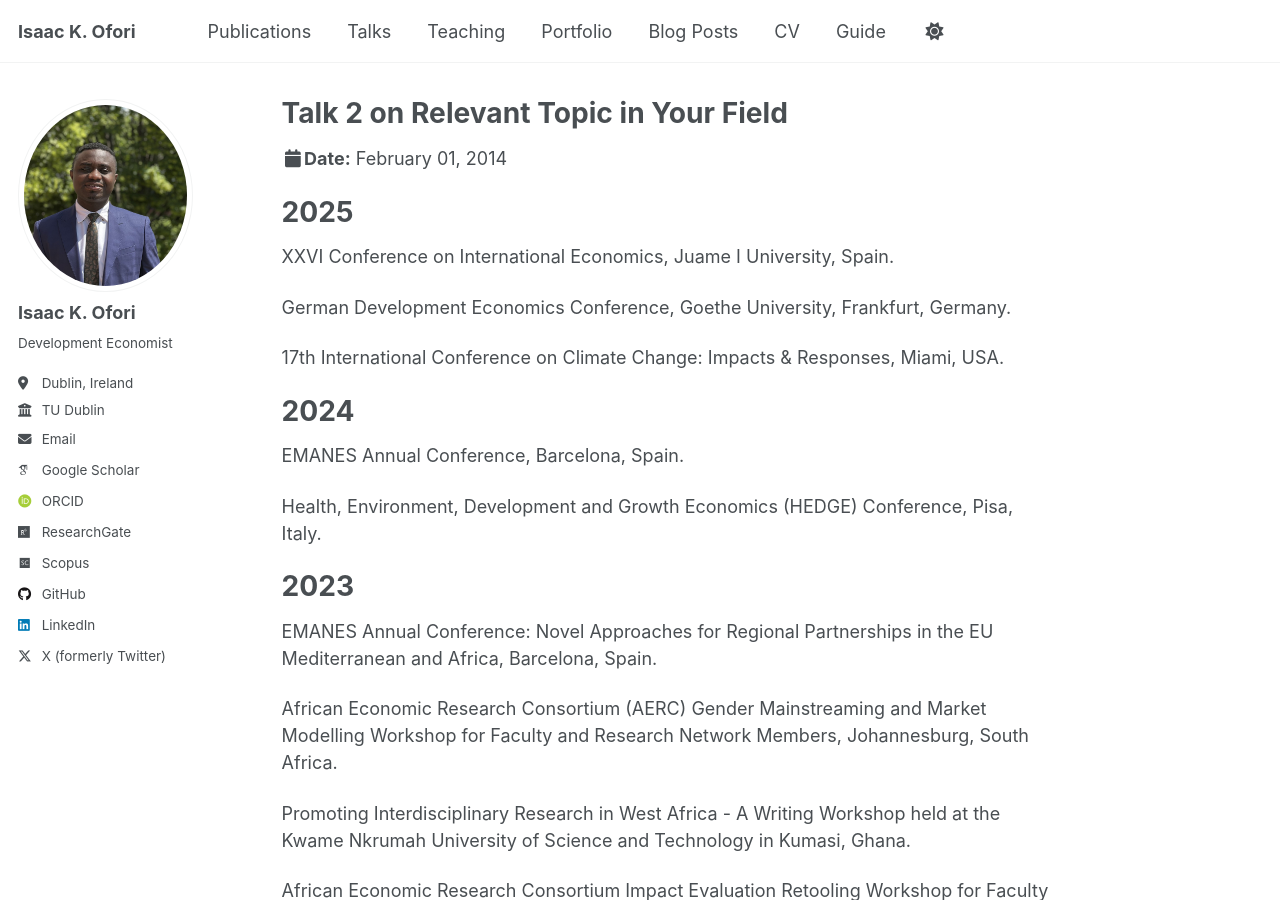
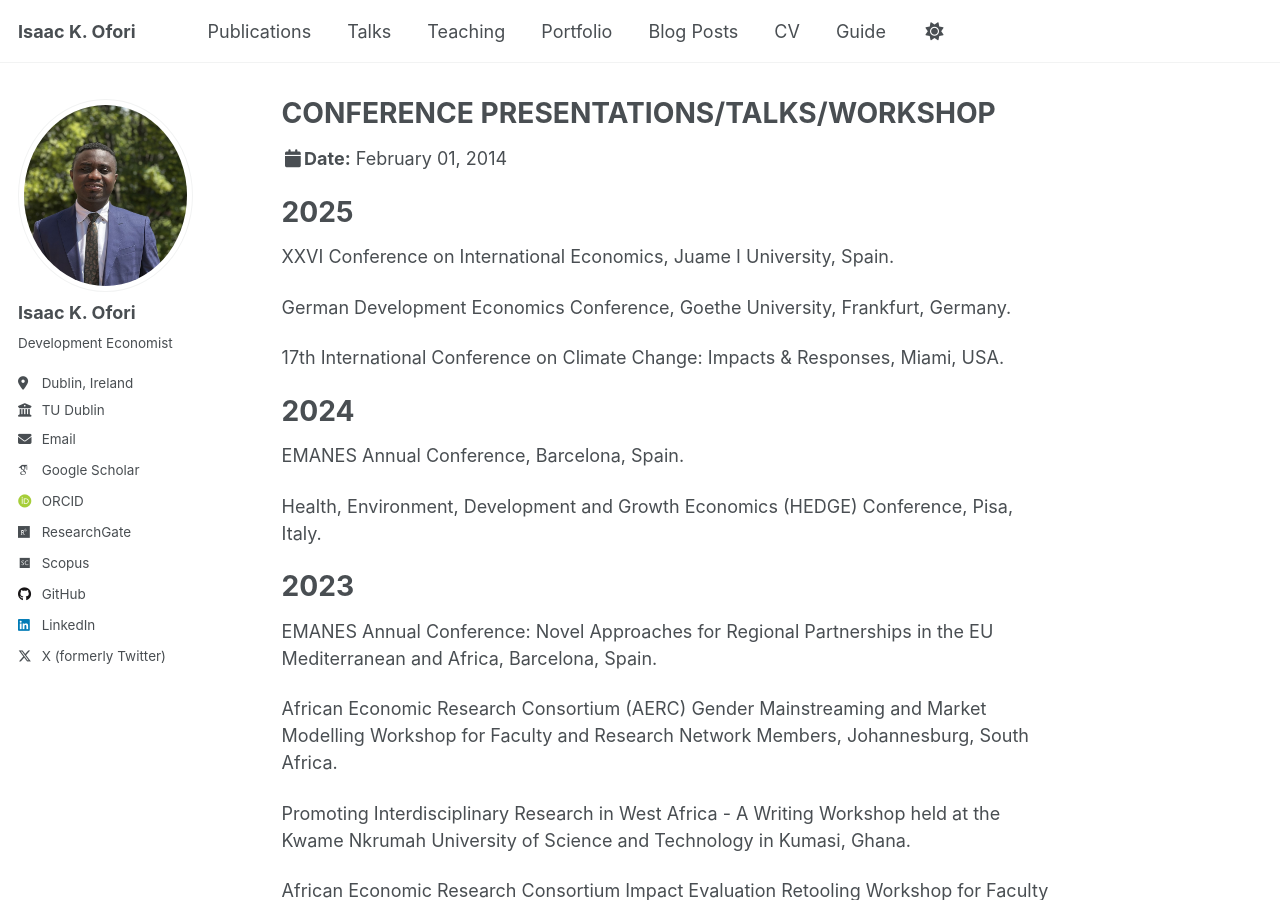
Before and after one commit to ikofori/ikofori.github.io, a Jekyll site: the page built from _talks/2014-02-01-talk-2.md, in a window 1280 px wide and 900 px high. Built offline with Jekyll 4.4.1, drawn with Linux system fonts in a browser that asks for light colours; some web fonts are replaced; a script that is not in the unit is left out.

Commit message:
Update 2014-02-01-talk-2.md

```diff
--- a/_talks/2014-02-01-talk-2.md
+++ b/_talks/2014-02-01-talk-2.md
@@ -1,5 +1,5 @@
 ---
-title: "Talk 2 on Relevant Topic in Your Field"
+title: "CONFERENCE PRESENTATIONS/TALKS/WORKSHOP"
 collection: talks
 type: "Talk"
 permalink: /talks/2014-02-01-talk-2
```
